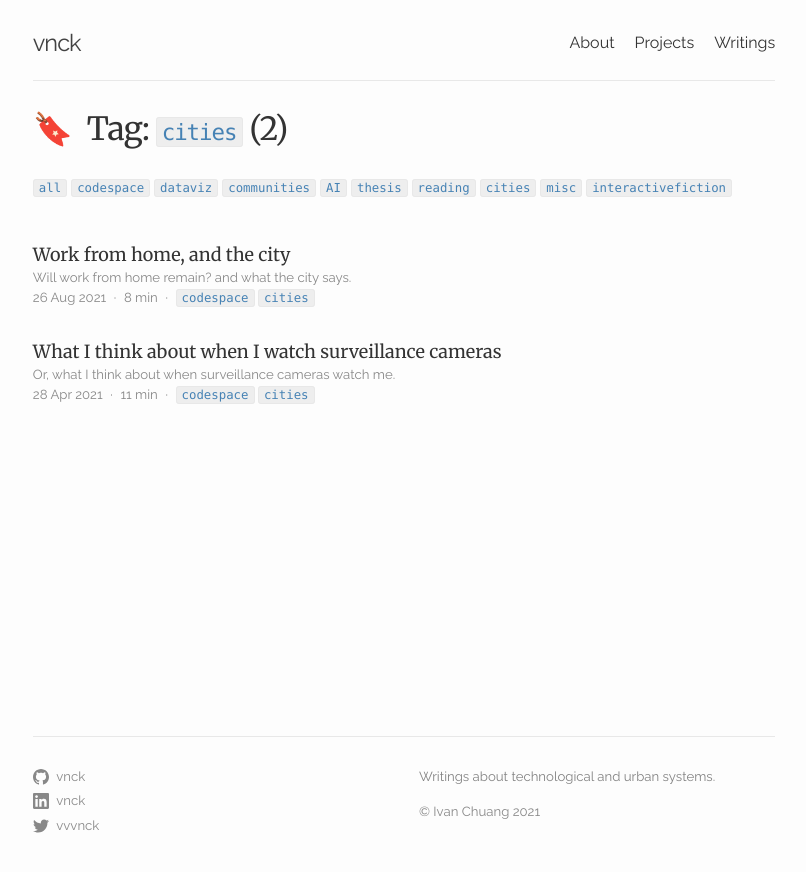
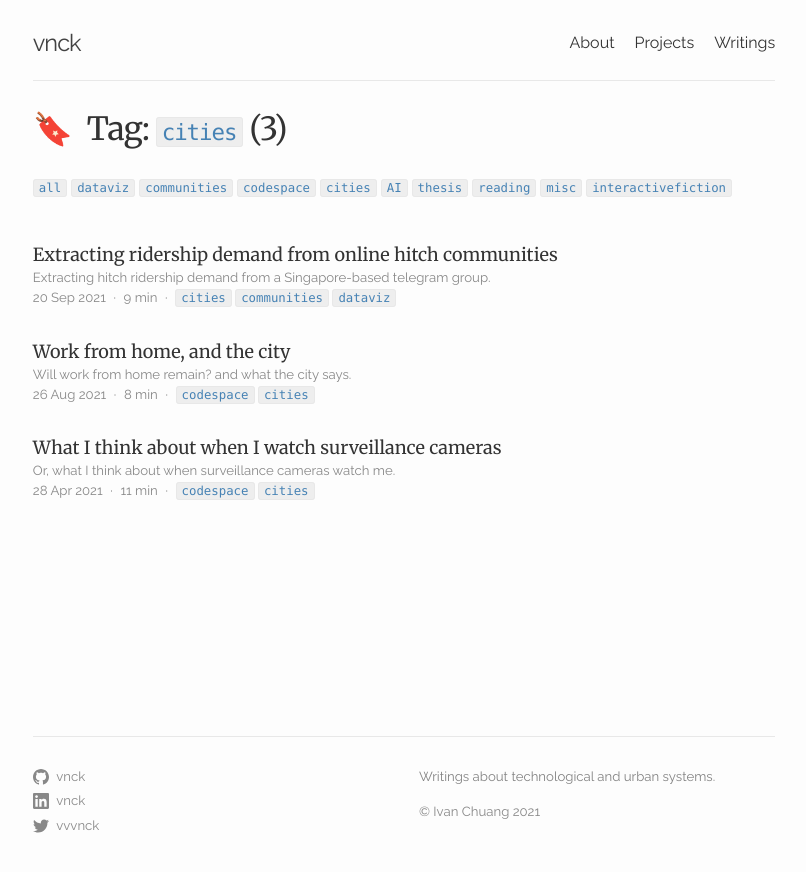
Before and after one commit to vnck/vnck.github.io, a Jekyll site: the page built from tag/cities.md, in a window 1280 px wide. Shown: the top 872 px of the page, without its empty margins (236-1042 px from the left). Built offline with Jekyll 4.4.1, drawn with Linux system fonts in a browser that asks for light colours.

Commit message:
new post

```diff
--- a/_drafts/2021-09-20-hitch-ridersip-demand.md
+++ b/projects/_posts/2021-09-20-hitch-ridersip-demand.md
@@ -1,10 +1,10 @@
 ---
 layout: draft
-title: "Extracting hitch demand from online hitch communities"
+title: "Extracting ridership demand from online hitch communities"
 date: 2021-09-20
 tag: [cities, communities, dataviz]
-# image: /assets/posts/2021-08-18-visualising-sg-anti-vax-communities/word_network_B.png
-description: "Extracting hitch hitch demand from a Singapore-based telegram group."
+image: /assets/posts/2021-09-20-hitch-ridersip-demand/sg-hitch-avgdist.png
+description: "Extracting hitch ridership demand from a Singapore-based telegram group."
 permalink: /projects/extracting-hitch-ridership-demand
 ---
 
@@ -52,7 +52,7 @@
     <figcaption>Left: hitch demand by month. Right: hitch demand by hour.</figcaption>
 </figure>
 
-Hitch ridership demand peaks across the weekends and from the hourly plot, we can see that ridership demand peaks during the off-work rush hour though the same preference is not observed for the to-work early commute. In addition, the peak during the late night hours (11pm to 3am) reveals the dependence on private carpooling as an alternative transport mode after public transport services cease operations for the day.
+Hitch ridership demand peaks across the weekends and during the off-work rush hour (5pm to 7pm) though a same preference is not observed for early commute (5am to 7am). In addition, the peak during the late night hours (11pm to 3am) reveals the dependence on private carpooling as an alternative transport mode after public transport services cease operations for the day.
 
 Hitch ridership demand peaked at 76,084 in February 2021, primarily because of the Chinese New Year weekend (as seen below). However, the impact of soft lockdowns onto ridership demand is also visible such as the dip in demand in July (see below) as a result of [heightened safety measures between 22 July to 18 August 2021](https://www.gov.sg/article/as-of-20-july-2021-return-to-phase-2-heightened-alert-measures).
 
@@ -61,6 +61,30 @@
     <figcaption>Daily hitch demand for Feb'21 and July'21.</figcaption>
 </figure>
 
+
+### Geospatial Analysis
+
+The geospatial visualisations below were produced in QGIS. The origin and destination counts were aggregated into a grid of 400m wide hexagon for easy visualisation. The hexagons that appear to be located outside of the island boundary are because they are calculated from the centroids of the planning area (lined in blue) which sometimes extends out to the sea.
+
+<figure>
+    <img src="../../assets/posts/2021-09-20-hitch-ridersip-demand/sg-hitch-origins.png"/>
+    <figcaption>Origin counts</figcaption>
+</figure>
+
+<figure>
+    <img src="../../assets/posts/2021-09-20-hitch-ridersip-demand/sg-hitch-destinations.png"/>
+    <figcaption>Destination counts</figcaption>
+</figure>
+
+From the figures above, we can see that the central business district (CBD) functions a strong trip generator and trip attractor. Choa Chu Kang is also a secondary strong trip generator and attractor.
+
+<figure>
+    <img src="../../assets/posts/2021-09-20-hitch-ridersip-demand/sg-hitch-avgdist.png"/>
+    <figcaption>Average trip distance (km) from origin to destination.</figcaption>
+</figure>
+
+In the figure above, the average distance travelled from origin is visualised. Trips with the shortest distance travelled originate from the Ang Mo Kio and Bishan areas, while trip distance increases as their origin is located on the edges of the island such as Tuas, Changi and Woodlands.
+
 ---
 This post adds to a collection of studies exploring Telegram groups as rich sources of urban insight for policy and planning. If you enjoyed this post, do check out these other posts:
 
```
Also changed, not shown: other parts of projects/_posts/2021-09-20-hitch-ridersip-demand.md (+5 -5 lines), assets/posts/2021-09-20-hitch-ridersip-demand/hitchdemand-yearmonthhour.png, assets/posts/2021-09-20-hitch-ridersip-demand/sg-hitch-avgdist.png (added), assets/posts/2021-09-20-hitch-ridersip-demand/sg-hitch-destinations.png (added), assets/posts/2021-09-20-hitch-ridersip-demand/sg-hitch-origins.png (added).
